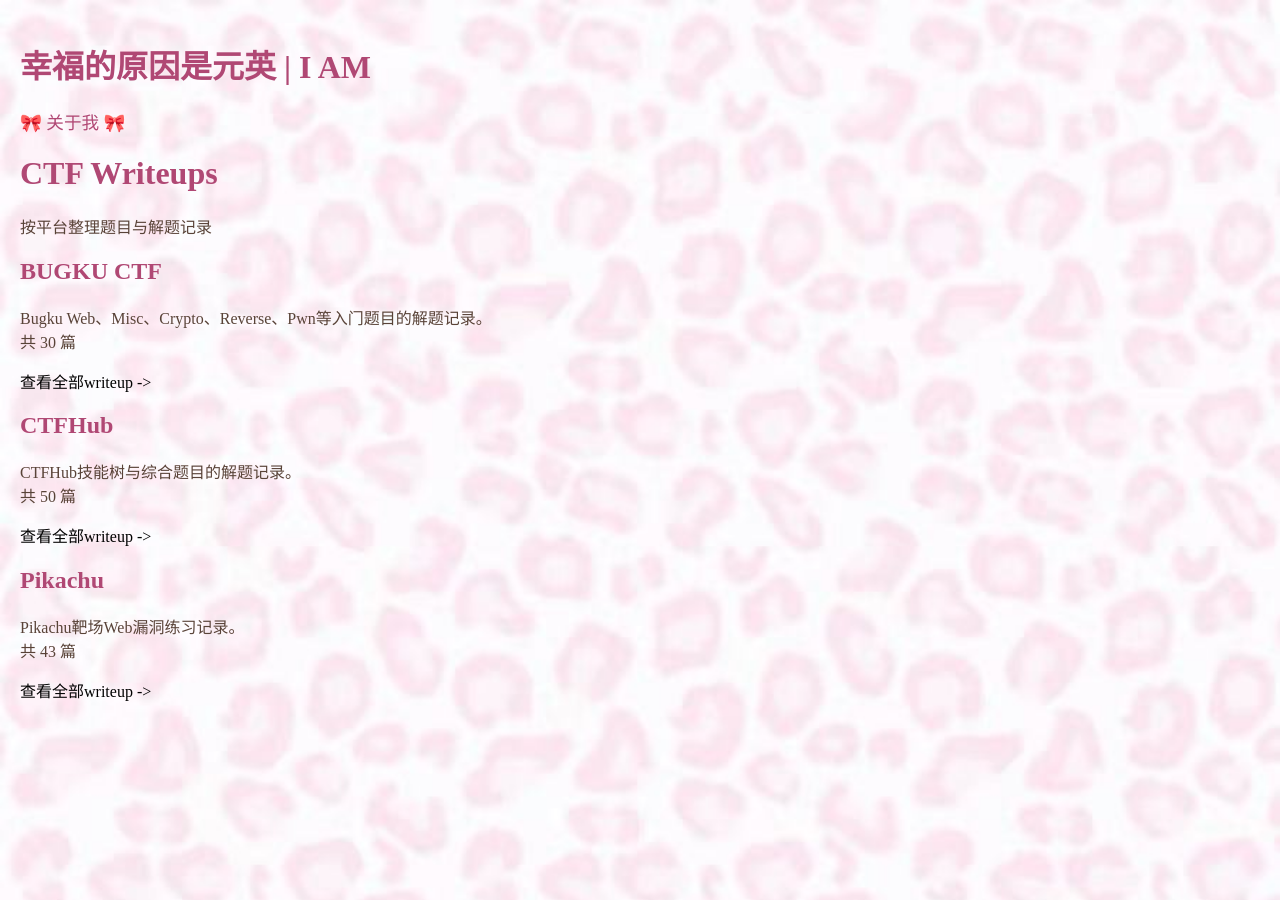
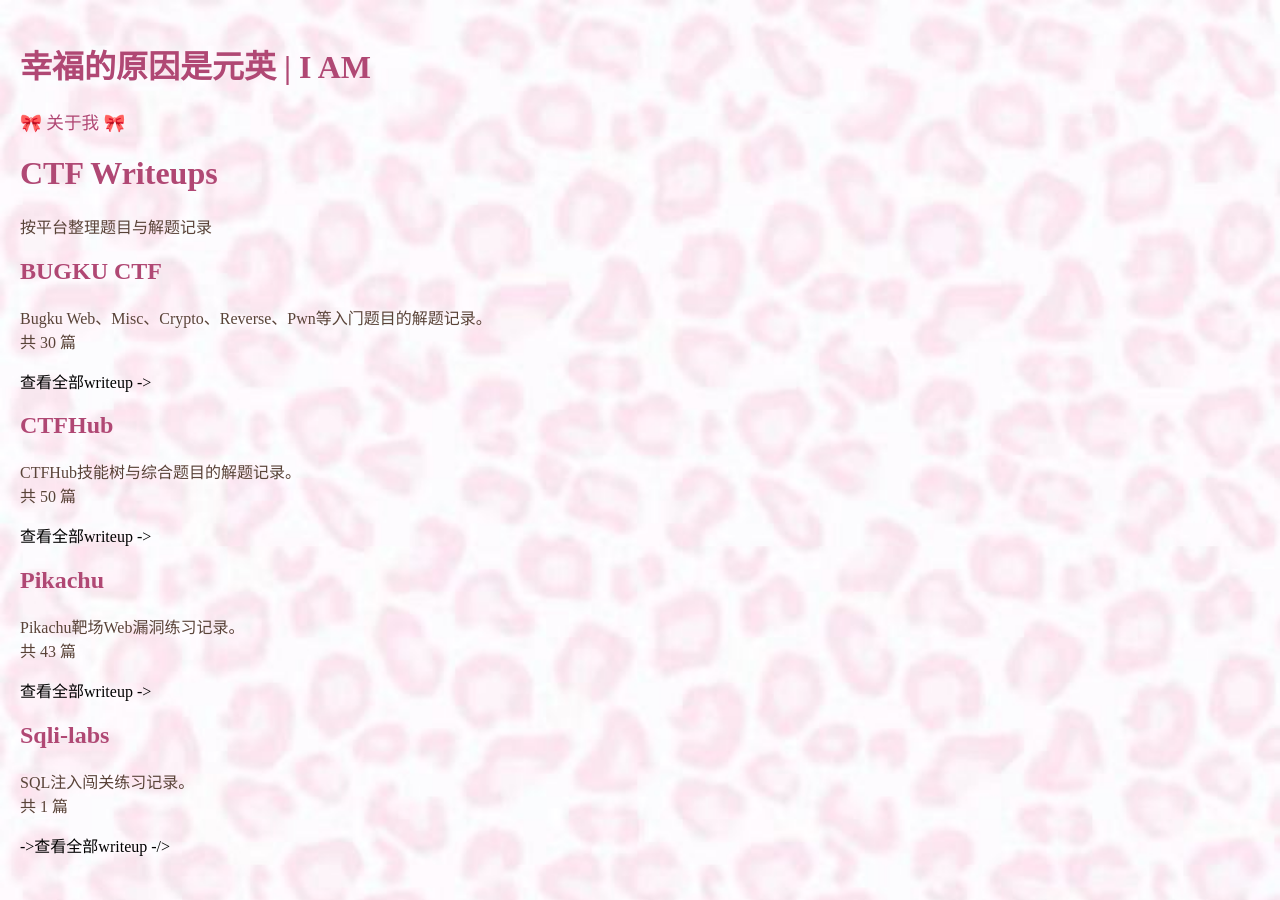
Before and after one commit to Eclair-Tracy/Eclair-Tracy.github.io, a Jekyll site: the page built from index.md, in a window 1280 px wide. Built offline with Jekyll 4.4.1, drawn with Linux system fonts in a browser that asks for light colours.

Commit message:
Add Sqli-labs section with SQL injection records

```diff
--- a/index.md
+++ b/index.md
@@ -37,3 +37,9 @@ title: Eclair in the Cybersecurity World
 <span style="color:#594338;">Pikachu靶场Web漏洞练习记录。<br>共 {{ pikachu_posts.size }} 篇</span>
 
 <span style="color:#594338;"><a href="/pikachu.html" style="color:#000000;text-decoration:none;">查看全部writeup -></a ></span>
+
+{% assign sqli_posts = site.posts | where_exp:"post", "post.tags contains 'Sqli-labs'" %}
+## <span style="color:#b04874;">Sqli-labs</span>
+<span style="color:#594338;">SQL注入闯关练习记录。<br>共 {{ sqli_posts.size }} 篇</span>
+
+<span style="color:#594338;"><a href="/sqli.html" style="color:#000000;text-decoration:none;">->查看全部writeup -/></a ></span>
```
